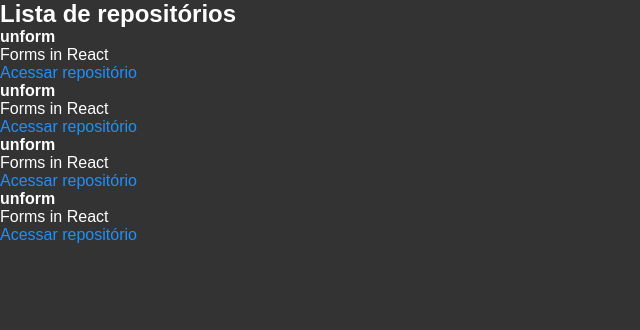
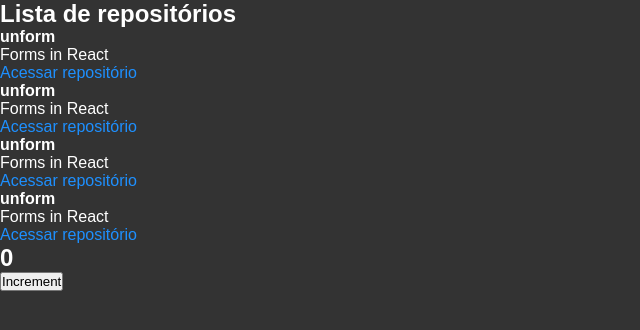
Before and after one commit to luischilanti/rocketseat, a React app in the folder 01-github-explorer/: page / in a window 1280 px wide. Shown: the top 330 px of the page, without its empty margins (0-640 px from the left). Built offline with nearby package versions, Linux system fonts and the light colour scheme.

Commit message:
feat: add componenent with state

```diff
--- a/01-github-explorer/src/App.jsx
+++ b/01-github-explorer/src/App.jsx
@@ -1,6 +1,10 @@
 import './styles/global.scss'
 import { RepositoryList } from './components/RepositoryList'
+import { Counter } from './components/Counter'
 
 export function App() {
-    return <RepositoryList/>
+    return <>
+        <RepositoryList/>
+        <Counter />
+    </>
 }
--- /dev/null
+++ b/01-github-explorer/src/components/Counter.jsx
@@ -0,0 +1,16 @@
+import { useState } from "react"
+
+export function Counter() {
+    const [counter, setCounter] = useState(0)
+
+    function increment() {
+        setCounter(counter + 1)
+    }
+
+    return (
+        <div>
+            <h2>{counter}</h2>
+            <button type="button" onClick={increment}>Increment</button>
+        </div>
+    )
+}
```
